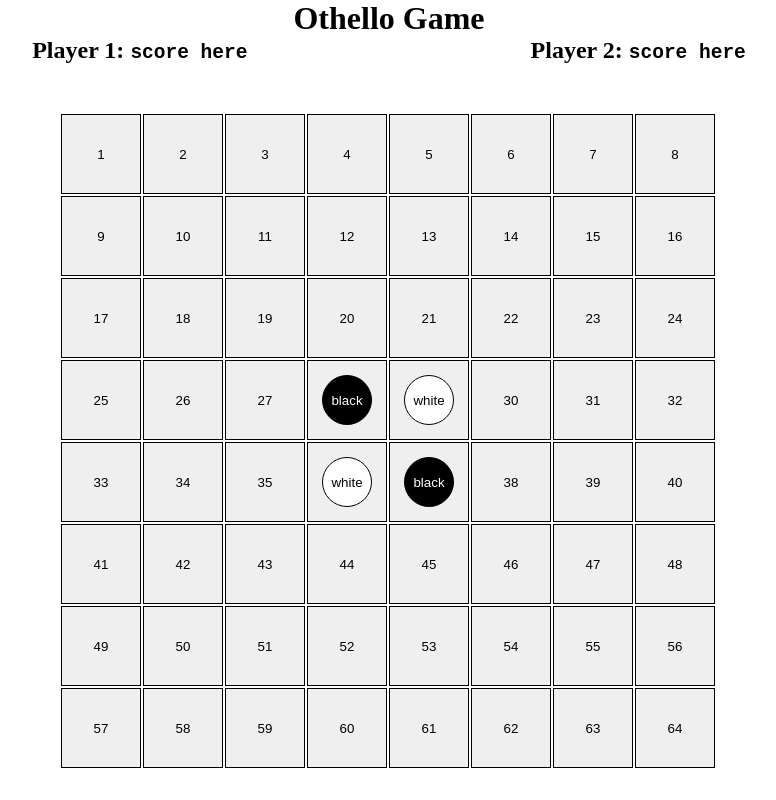
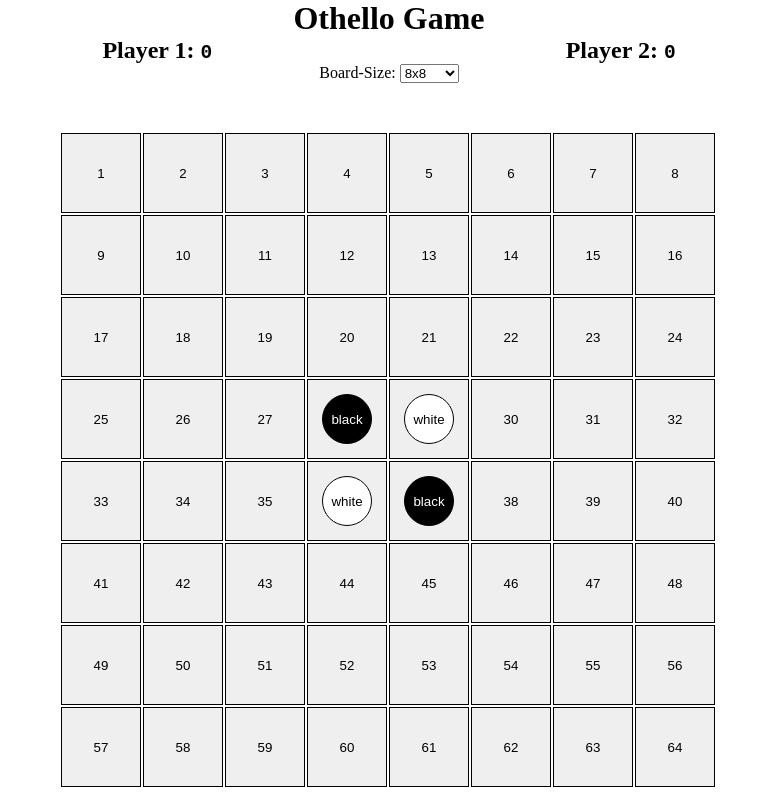
Before and after one commit to a1clark1a/Othello-game, a React app: page / in a window 1280 px wide. Shown: the whole page, without its empty margins (251-1027 px from the left). Built offline with nearby package versions, Linux system fonts and the light colour scheme.

Commit message:
added player turn toggle setting up game context for state management and board size option

```diff
--- a/src/App.js
+++ b/src/App.js
@@ -5,21 +5,23 @@
 //TODO Handle AI
 //TODO Handle Multiplayer
 //TODO Make App into PWA
-//TODO Setup logic for finding middle of board regardless of board size
 
 import React from "react"
 import Board from "./components/Board/Board"
 import ScoreBoard from "./components/ScoreBoard/ScoreBoard"
+import { GameProvider } from "./context/GameContext"
 
 const App = () => {
   return (
+    <GameProvider>
       <main>
         <h1 className="title">Othello Game</h1>
         <ScoreBoard />
         <div className="board-container">
-        <Board size={8} />
+          <Board />
         </div>
       </main>
+    </GameProvider>
   )
 }
 
--- a/src/components/Board/Board.js
+++ b/src/components/Board/Board.js
@@ -1,22 +1,25 @@
 //Main game board component
-//TODO Add Game Pieces
 //TODO Integrate game logic
 
-import React from "react"
+import React, { useContext, useEffect } from "react"
 import Square from "./Square/Square"
+import Context from "../../context/GameContext"
 
-const Board = ({ size }) => {
+const Board = () => {
+  const context = useContext(Context)
+  const { board_size } = context
+
   const container = []
   const initialPiece = {
-    pos1: size / 2,
-    pos2: size / 2 + 1,
+    pos1: board_size / 2,
+    pos2: board_size / 2 + 1,
   }
 
-  console.log(initialPiece)
-  for (let row = 1; row <= size; row++) {
+  useEffect(() => {})
+  for (let row = 1; row <= board_size; row++) {
     const rowContainer = []
 
-    for (let col = 1; col <= size; col++) {
+    for (let col = 1; col <= board_size; col++) {
       let pieceInfo = {
         hasPiece: false,
         color: "",
@@ -24,31 +27,27 @@ const Board = ({ size }) => {
 
       //initial board piece check
       if (row === initialPiece.pos1 && col === initialPiece.pos1) {
-        console.log("row ", row, "col ", col, "black")
         pieceInfo.hasPiece = true
         pieceInfo.color = "black"
       }
       if (row === initialPiece.pos2 && col === initialPiece.pos2) {
-        console.log("row ", row, "col ", col, "black")
         pieceInfo.hasPiece = true
         pieceInfo.color = "black"
       }
 
       if (row === initialPiece.pos2 && col === initialPiece.pos1) {
-        console.log("row ", row, "col ", col, "white")
         pieceInfo.hasPiece = true
         pieceInfo.color = "white"
       }
 
       if (row === initialPiece.pos1 && col === initialPiece.pos2) {
-        console.log("row ", row, "col ", col, "white")
         pieceInfo.hasPiece = true
         pieceInfo.color = "white"
       }
       rowContainer.push(
         <Square
           key={col}
-          position={`${col + (row - 1) * size}`}
+          position={`${col + (row - 1) * board_size}`}
           pos={{ col, row }}
           pieceInfo={pieceInfo}
         />
--- a/src/components/Board/Square/Square.js
+++ b/src/components/Board/Square/Square.js
@@ -3,28 +3,39 @@
 //TODO Square is clickable
 //TODO Square holds piece component
 
-import React, { useState, useEffect } from "react"
+import React, { useState, useEffect, useContext } from "react"
+import Context from "../../../context/GameContext"
+
 import Piece from "../../Piece/Piece"
 
 const Square = ({ position, pos, pieceInfo }) => {
+  const context = useContext(Context)
+
   const [hasPiece, setPiece] = useState(false)
   const [color, setColor] = useState("")
+
+  const {
+    player_blackT,
+    player_whiteT,
+    togglePlayer_blackT,
+    togglePlayer_whiteT,
+  } = context
+
   useEffect(() => {
     if (pieceInfo.hasPiece) {
-      console.log(position)
-      console.log("col ", pos.col, "row ", pos.row)
-      console.log(pieceInfo)
       setPiece(pieceInfo.hasPiece)
       setColor(pieceInfo.color)
     }
-  }, [])
+    return () => {
+      setPiece(false)
+      setColor("")
+    }
+  }, [position])
 
   const handleClick = () => {
-    console.log(position)
-    console.log("col ", pos.col, "row ", pos.row)
     setPiece(true)
-    //TODO check for player/ai turn
-    setColor("black")
+    setColor(player_blackT ? "black" : "white")
+    togglePlayer_blackT(!player_blackT)
   }
   return (
     <button className="square" onClick={handleClick}>
--- a/src/components/ScoreBoard/ScoreBoard.js
+++ b/src/components/ScoreBoard/ScoreBoard.js
@@ -1,15 +1,40 @@
-//TODO Pass in score here
-import React from "react"
+//TODO Allow players to set settings in this componenent
+
+import React, { useContext } from "react"
+import Context from "../../context/GameContext"
 
 const ScoreBoard = () => {
+  const context = useContext(Context)
+
+  const { black_score, white_score, board_size, setBoardSize } = context
+
   return (
-    <div className="score-container">
-      <h2>
-        Player 1: <code>score here </code>
-      </h2>
-      <h2>
-        Player 2: <code>score here </code>
-      </h2>
+    <div className="score-board">
+      <div className="score-container">
+        <h2>
+          Player 1: <code>{black_score}</code>
+        </h2>
+        <h2>
+          Player 2: <code>{white_score}</code>
+        </h2>
+      </div>
+      <div className="settings-container">
+        <label htmlFor="size">Board-Size: </label>
+        <select
+          id="size"
+          name="size"
+          value={board_size}
+          onChange={(e) => setBoardSize(parseInt(e.currentTarget.value))}
+        >
+          <option value={4}>4x4</option>
+          <option value={6}>6x6</option>
+          <option value={8}>8x8</option>
+          <option value={10}>10x10</option>
+          <option value={12}>12x12</option>
+          <option value={16}>16x16</option>
+          <option value={32}>32x32</option>
+        </select>
+      </div>
     </div>
   )
 }
--- /dev/null
+++ b/src/context/GameContext.js
@@ -0,0 +1,48 @@
+import React, { useState } from "react"
+
+const Context = React.createContext({
+  error: null,
+  board_size: 8,
+
+  player_blackT: true,
+  black_score: 0,
+  white_score: 0,
+
+  setError: () => {},
+  setBoardSize: () => {},
+  setBlackScore: () => {},
+  setWhiteScore: () => {},
+  togglePlayer_blackT: () => {},
+})
+
+export default Context
+
+export function GameProvider(props) {
+  const [error, setError] = useState(null)
+  const [player_blackT, togglePlayer_blackT] = useState(true)
+  const [black_score, setBlackScore] = useState(0)
+  const [white_score, setWhiteScore] = useState(0)
+  const [board_size, setBoardSize] = useState(8)
+
+  const clearError = () => {
+    setError(null)
+  }
+
+  const contextValue = {
+    error,
+    board_size,
+    player_blackT,
+    black_score,
+    white_score,
+
+    setError,
+    setBoardSize,
+    setBlackScore,
+    setWhiteScore,
+    togglePlayer_blackT,
+  }
+
+  return (
+    <Context.Provider value={contextValue}>{props.children}</Context.Provider>
+  )
+}
--- a/src/index.css
+++ b/src/index.css
@@ -8,9 +8,14 @@
   text-align: center;
 }
 
+/*score board*/
 .score-container {
   display: flex;
   justify-content: space-evenly;
+}
+
+.settings-container {
+  text-align: center;
 }
 
 /*Board CSS */
```
Lines whose indentation alone changed are shown as unchanged.
